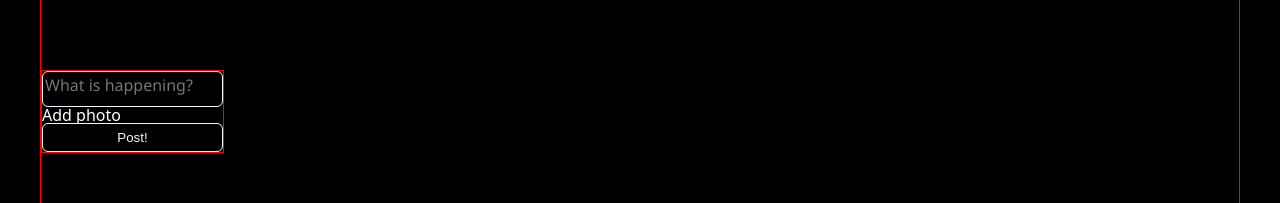
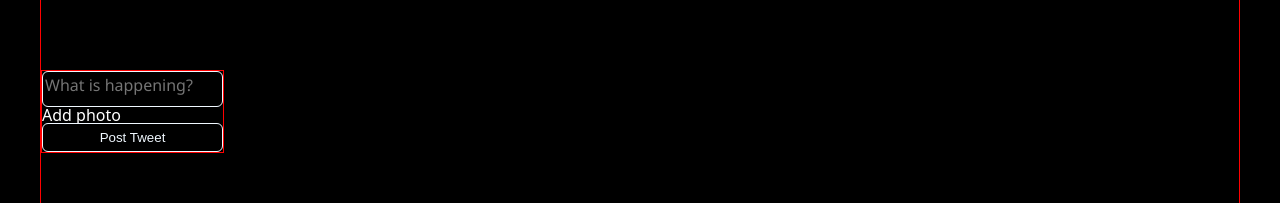
Before and after one commit to leesaewa/nwitter, a React (Vite) app: page / in a window 1280 px wide. Shown: the part 289-492 px from the top of the page. Built offline with nearby package versions, Linux system fonts and the light colour scheme; no server answers; sample sign-in values are in the browser's storage.

Commit message:
tweets conneted with firebase

```diff
--- a/src/components/post-tweet-form.tsx
+++ b/src/components/post-tweet-form.tsx
@@ -1,5 +1,7 @@
+import { addDoc, collection } from "firebase/firestore";
 import React, { useState } from "react";
 import styled from "styled-components";
+import { auth, db } from "../firebase";
 
 const Form = styled.form`
   border: 1px solid red;
@@ -13,6 +15,7 @@ const TextArea = styled.textarea`
   border: 1px solid aliceblue;
   border-radius: 6px;
   resize: none;
+  color: aliceblue;
 
   &::placeholder {
     font-size: 16px;
@@ -30,7 +33,7 @@ const AttackFileInput = styled.input`
   display: none;
 `;
 
-const SubmitBtn = styled.button`
+const SubmitBtn = styled.input`
   cursor: pointer;
   background-color: black;
   border: 1px solid aliceblue;
@@ -49,9 +52,6 @@ export default function PostTweetForm() {
   const [isLoading, setLoading] = useState(false);
   const [tweet, setTweet] = useState("");
   const [file, setFile] = useState<File | null>(null);
-  const submitBtn = (e) => {
-    e.preventDefault();
-  };
   const onChange = (e: React.ChangeEvent<HTMLTextAreaElement>) => {
     setTweet(e.target.value);
   };
@@ -61,9 +61,33 @@ export default function PostTweetForm() {
       setFile(files[0]);
     }
   };
+  const onSubmit = async (e: React.FormEvent<HTMLFormElement>) => {
+    e.preventDefault();
+    const user = auth.currentUser;
+
+    if (!user || isLoading || tweet === "" || tweet.length > 180) return;
+
+    try {
+      setLoading(true);
+      await addDoc(collection(db, "tweets"), {
+        tweet,
+        createdAt: Date.now(),
+        username: user.displayName || "Anonymous",
+        userId: user.uid,
+      }); //새로운 document 생성
+    } catch (e) {
+      console.log(e);
+    } finally {
+      setLoading(false);
+    }
+  };
+
+  // const submitBtn = (e) => {
+  //   e.preventDefault();
+  // };
 
   return (
-    <Form>
+    <Form onSubmit={onSubmit}>
       <TextArea
         maxLength={180}
         onChange={onChange}
@@ -79,9 +103,13 @@ export default function PostTweetForm() {
         id="file"
         accept="image/*"
       />
-      <SubmitBtn type="submit" onClick={submitBtn}>
-        {isLoading ? "Loading..." : "Post!"}
-      </SubmitBtn>
+      <SubmitBtn
+        type="submit"
+        value={isLoading ? "Posting..." : "Post Tweet"}
+      />
+      {/* <SubmitBtn type="submit" onClick={submitBtn}>
+        {isLoading ? "Posting..." : "Post Tweet"}
+      </SubmitBtn> */}
     </Form>
   );
 }
--- a/src/firebase.ts
+++ b/src/firebase.ts
@@ -1,5 +1,7 @@
 import { initializeApp } from "firebase/app";
 import { getAuth } from "firebase/auth";
+import { getFirestore } from "firebase/firestore";
+import { getStorage } from "firebase/storage";
 const firebaseConfig = {
   apiKey: "AIzaSyDsmwXnlbsZgZPaa-4ifL0oOgwGPvD2LEQ",
   authDomain: "nwitter-reloaded-c85df.firebaseapp.com",
@@ -12,3 +14,7 @@ const firebaseConfig = {
 const app = initializeApp(firebaseConfig);
 
 export const auth = getAuth(app);
+
+export const storage = getStorage(app);
+
+export const db = getFirestore(app);
```
